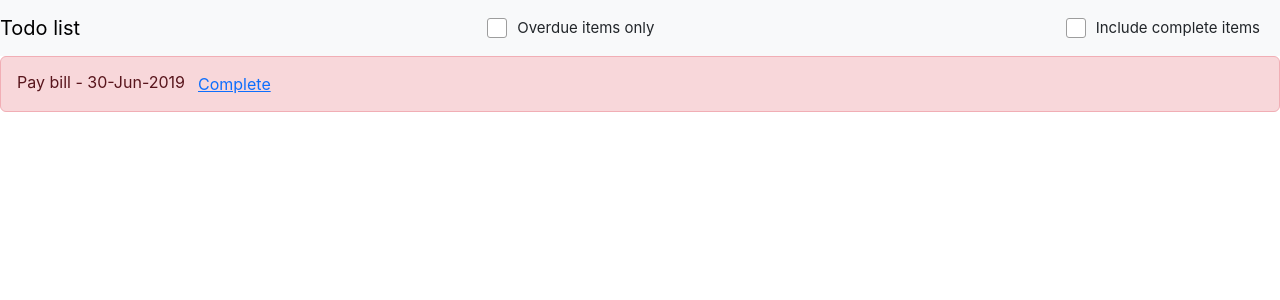
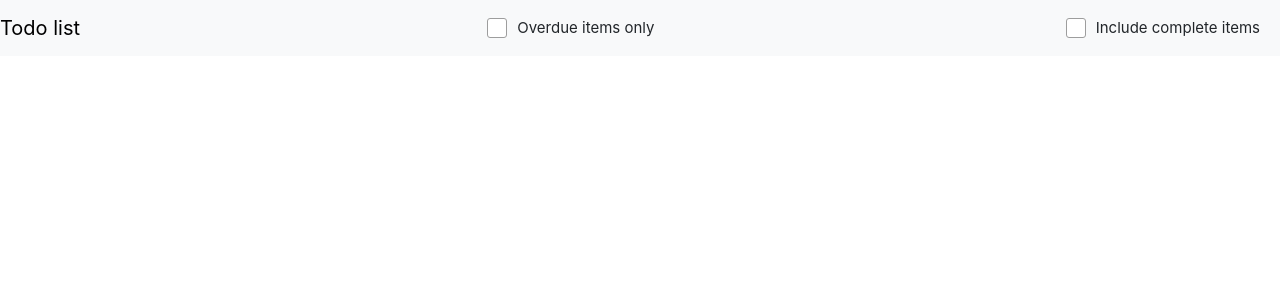
Before and after one commit to vondersam/vecka4_todo, a React (Create React App) app: page / in a window 1280 px wide. Shown: the top 300 px of the page. Built offline with nearby package versions, Linux system fonts and the light colour scheme.

Commit message:
Create mock API.

```diff
--- a/src/App.js
+++ b/src/App.js
@@ -1,21 +1,32 @@
 import Header from './Header';
 import List from './List';
-import { useState } from 'react';
-import todo from './mockData.json';
+import { useState, useEffect } from 'react';
+import todoApi from './todoApi';
 import isOverdue from './isOverdue';
 
 function App() {
-  const [items, setItems] = useState(todo.Items);
+  const [items, setItems] = useState([]);
   const [filter, setFilter] = useState({
     overdueOnly: false,
     includeComplete: false
   });
-  function completeItem(id) {
-    const updatedItems = items.map((item) => {
-      return item.id === id ? { ...item, complete: true } : item;
-    });
+  const [loading, setLoading] = useState(false);
+
+  async function loadItems() {
+    setLoading(true);
+    const todoItems = await todoApi.get();
+    setItems(todoItems);
+    setLoading(false);
+  }
+  useEffect(() => {
+    loadItems();
+  }, []);
+
+  async function completeItem(id) {
+    const updatedItems = await todoApi.completeItem(id);
     setItems(updatedItems);
   }
+
   const filteredItems = items.filter(
     (item) =>
       (filter.includeComplete || !item.complete) &&
@@ -24,7 +35,16 @@ function App() {
   return (
     <div className="fluid-container app-container">
       <Header filter={filter} setFilter={setFilter} />
-      <List items={filteredItems} completeItem={completeItem} />
+      {!loading && (
+        <div className="list">
+          <List items={filteredItems} completeItem={completeItem} />
+        </div>
+      )}
+      {loading && (
+        <div className="alert alert-info" role="alert">
+          Loading please wait...
+        </div>
+      )}
     </div>
   );
 }
--- /dev/null
+++ b/src/todoApi.js
@@ -0,0 +1,39 @@
+const storageKey = 'TODO_ITEMS';
+const delayMs = 1000;
+
+function getFromStorage() {
+  const fromStorage = localStorage.getItem(storageKey);
+  return fromStorage ? JSON.parse(fromStorage) : [];
+}
+
+function get() {
+  return new Promise((resolve) => {
+    setTimeout(() => resolve(getFromStorage()), delayMs);
+  });
+}
+
+function complete(id) {
+  return new Promise((resolve) => {
+    const items = getFromStorage();
+    const updatedItems = items.map((item) =>
+      item.id === id ? { ...item, complete: true } : item
+    );
+    localStorage.setItem(storageKey, JSON.stringify(updatedItems));
+    setTimeout(() => resolve(updatedItems), delayMs);
+  });
+}
+
+function add(item) {
+  return new Promise((resolve) => {
+    const items = getFromStorage();
+    const newId = items.reduce(
+      (id, item) => (item.id >= id ? item.id + 1 : id),
+      1
+    );
+    const updatedItems = [...items, { ...item, id: newId }];
+    localStorage.setItem(storageKey, JSON.stringify(updatedItems));
+    setTimeout(() => resolve(updatedItems), delayMs);
+  });
+}
+
+export default { get, complete, add };
```
